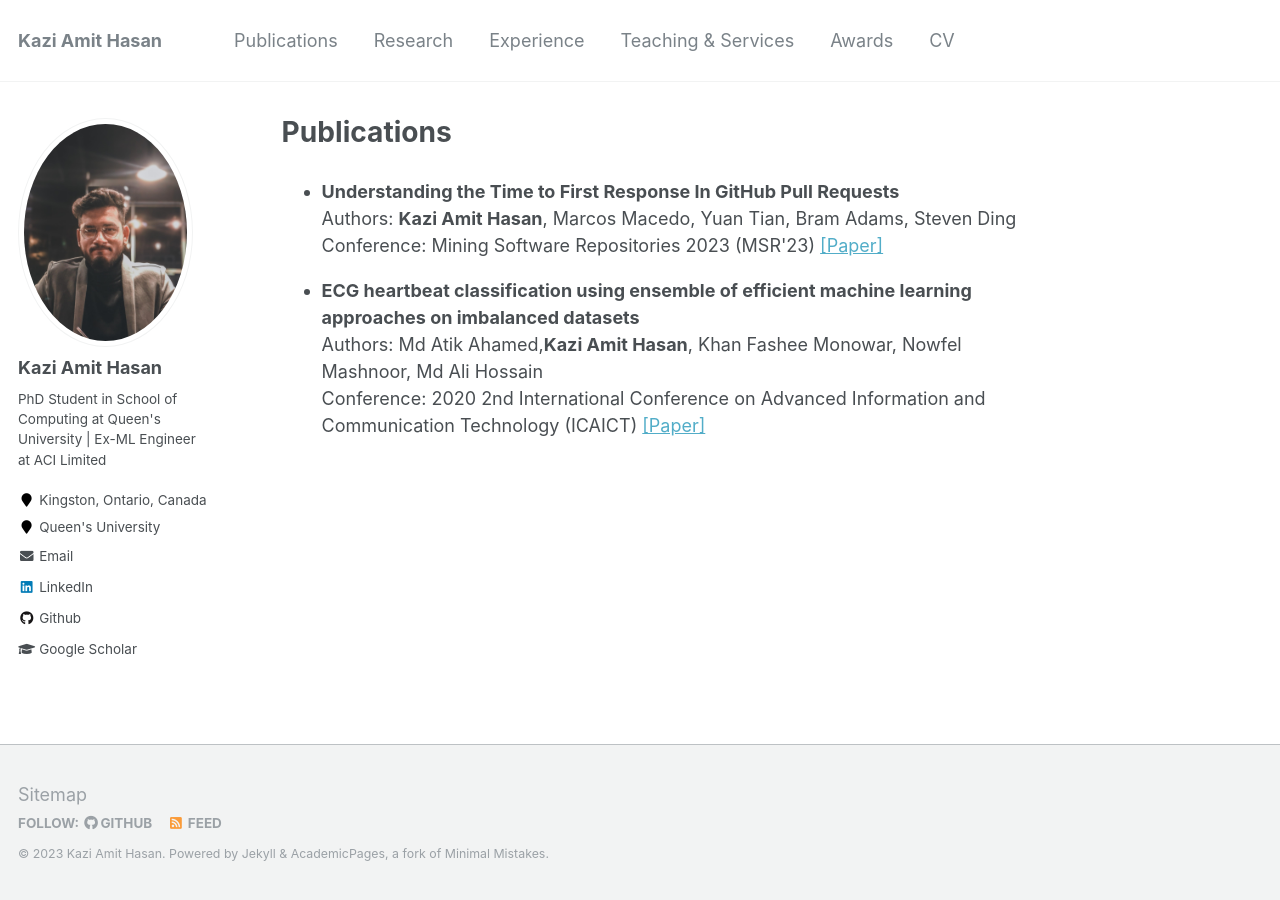
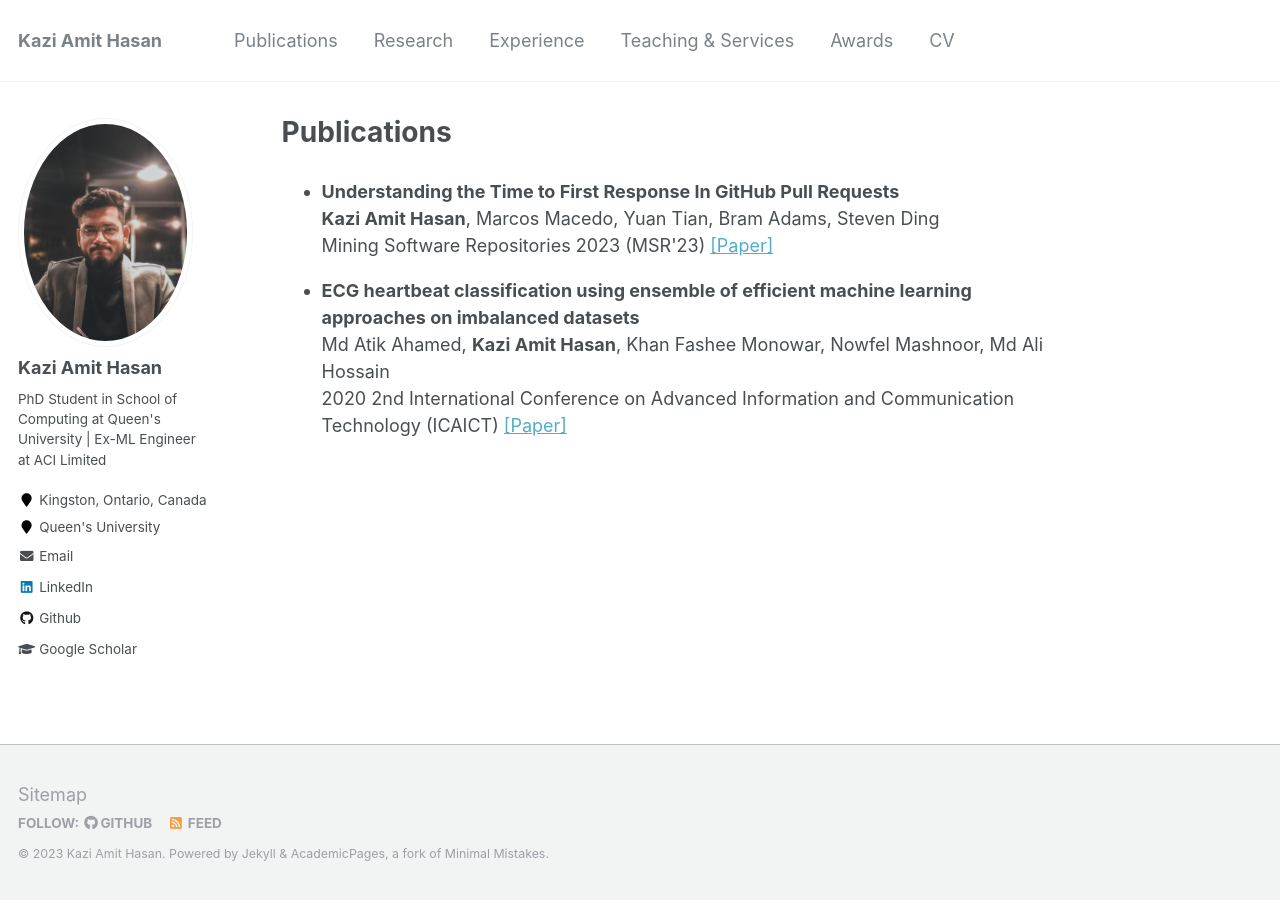
Before and after one commit to KaziAmitHasan/kaziamithasan.github.io, a Jekyll site: the page built from _pages/publications.md, in a window 1280 px wide. Built offline with Jekyll 4.4.1, drawn with Linux system fonts in a browser that asks for light colours.

Commit message:
info updated

```diff
--- a/_pages/publications.md
+++ b/_pages/publications.md
@@ -5,18 +5,19 @@
 
 <ul>
 	<li><b> Understanding the Time to First Response In GitHub Pull Requests</b>
-			<br>
-			Authors: <b>Kazi Amit Hasan</b>, Marcos Macedo, Yuan Tian, Bram Adams, Steven Ding
-			<br>
-			Conference: Mining Software Repositories 2023 (MSR'23) <a href='https://arxiv.org/abs/2304.08426'>[Paper]</a>
-			<br>
+			<br/>
+		    <b>Kazi Amit Hasan</b>, Marcos Macedo, Yuan Tian, Bram Adams, Steven Ding
+			<br/>
+			Mining Software Repositories 2023 (MSR'23) <a href='https://arxiv.org/abs/2304.08426'>[Paper]</a>
+			<br/>
 	</li>
 </ul>
 <ul>
 	<li><b> ECG heartbeat classification using ensemble of efficient machine learning approaches on imbalanced datasets</b>
-			<br>
-			Authors: Md Atik Ahamed,<b>Kazi Amit Hasan</b>, Khan Fashee Monowar, Nowfel Mashnoor, Md Ali Hossain
-			<br>
-			Conference: 2020 2nd International Conference on Advanced Information and Communication Technology (ICAICT) <a href='https://www.researchgate.net/profile/Md-Atik-Ahamed/publication/348975016_ECG_Heartbeat_Classification_Using_Ensemble_of_Efficient_Machine_Learning_Approaches_on_Imbalanced_Datasets/links/601a562092851c4ed545f6f4/ECG-Heartbeat-Classification-Using-Ensemble-of-Efficient-Machine-Learning-Approaches-on-Imbalanced-Datasets.pdf'>[Paper]</a>
+			<br/>
+			Md Atik Ahamed, <b>Kazi Amit Hasan</b>, Khan Fashee Monowar, Nowfel Mashnoor, Md Ali Hossain
+			<br/>
+			2020 2nd International Conference on Advanced Information and Communication Technology (ICAICT) <a href='https://www.researchgate.net/profile/Md-Atik-Ahamed/publication/348975016_ECG_Heartbeat_Classification_Using_Ensemble_of_Efficient_Machine_Learning_Approaches_on_Imbalanced_Datasets/links/601a562092851c4ed545f6f4/ECG-Heartbeat-Classification-Using-Ensemble-of-Efficient-Machine-Learning-Approaches-on-Imbalanced-Datasets.pdf'>[Paper]</a>
+            <br/>
 	</li>
 </ul>
```
